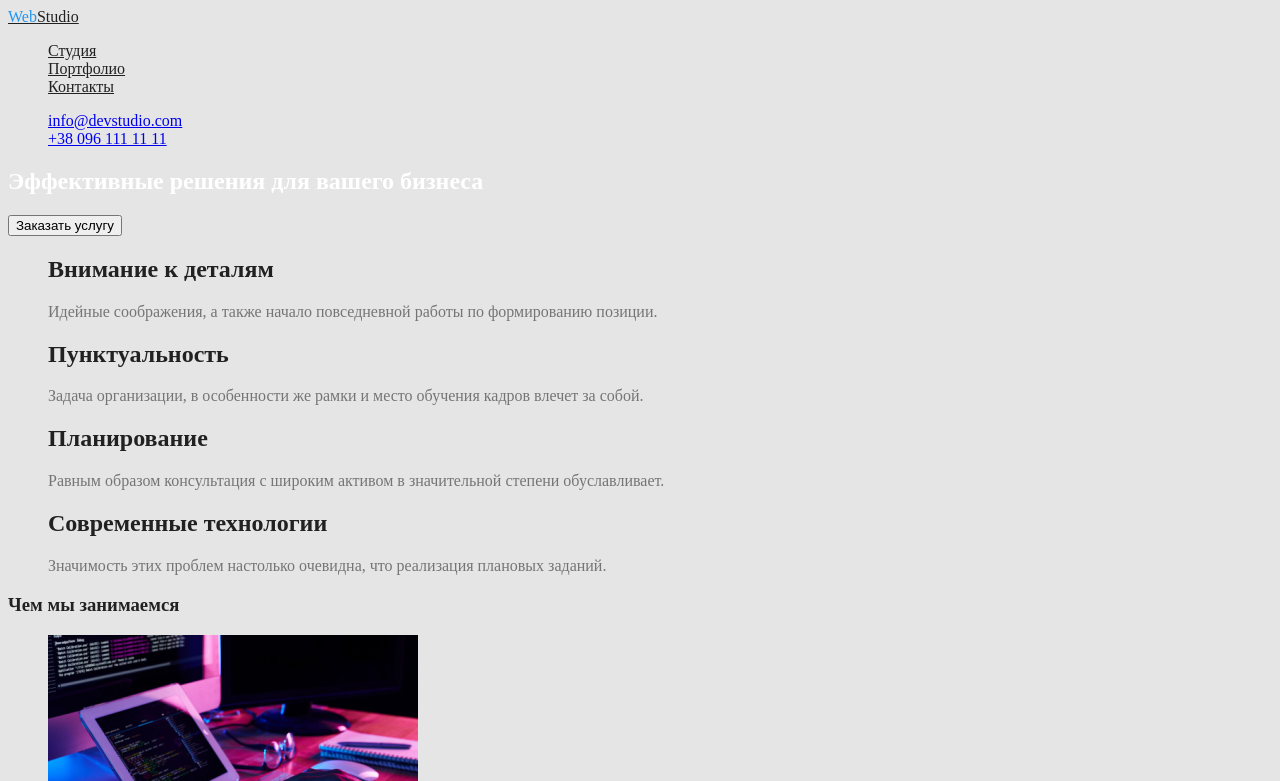
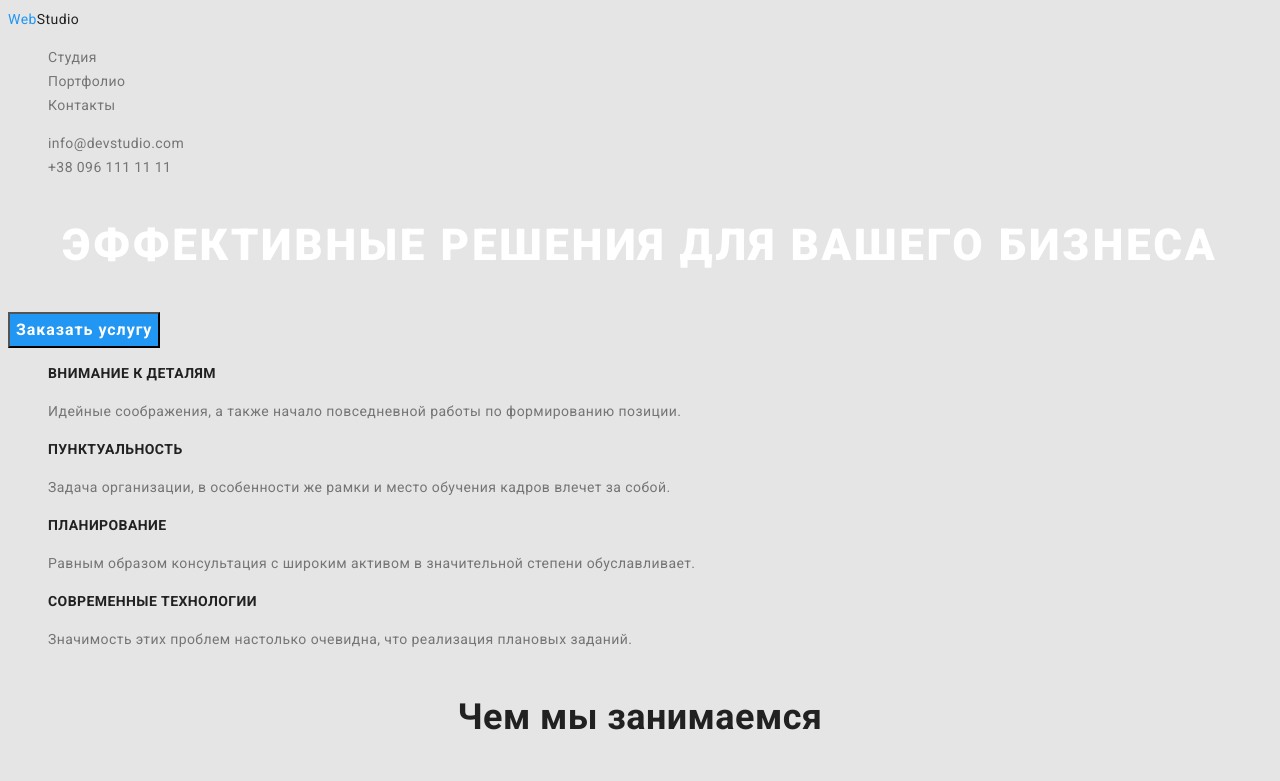
Before and after one commit to Tania-Tatula/goit-markup-hw-02, a plain HTML site: page index.html in a window 1280 px wide. Shown: the top 781 px of the page. Drawn offline with Linux system fonts and the light colour scheme.

Commit message:
додає стилі і ламає ссилки в меню

```diff
--- a/css/styles.css
+++ b/css/styles.css
@@ -1,3 +1,18 @@
+/* raleway-700 - latin_cyrillic */
+@font-face {
+    font-family: 'Raleway';
+    font-style: normal;
+    font-weight: 700;
+    src: url('../fonts/raleway-v18-latin_cyrillic-700.eot');
+    src: local(''),
+         url('../fonts/raleway/raleway-v18-latin_cyrillic-700.eot?#iefix') format('embedded-opentype'),
+         url('../fonts/raleway/raleway-v18-latin_cyrillic-700.woff2') format('woff2'),
+         url('../fonts/raleway/raleway-v18-latin_cyrillic-700.woff') format('woff'),
+         url('../fonts/raleway/raleway-v18-latin_cyrillic-700.ttf') format('truetype'),
+         url('../fonts/raleway/raleway-v18-latin_cyrillic-700.svg#Raleway') format('svg');
+  }
+
+
 /* колір акцент синій color: #2196F3; */
 /* колір меню чорний color: #212121 */
 /* колір телефону color: #757575 */
@@ -6,16 +21,104 @@
 /* колір тексту в футері
 255,255,255,0,6 */
 
+/* Roboto
+900
+700
+400
+500
+Raleway
+700*/
+
+
 :root {
     --primari-text-color: #757575;
     --title-text-color: #212121;
     --accent-color: #2196F3;
+    --title-page-color: #FFFFFF;
+    --bg-color: #E5E5E5;
+    --bg-dark-color: #2F303A;
 }
 
 body {
-    background-color: #E5E5E5;
+    font-family: "Roboto", sans-serif;
+    font-weight: 400;
+    font-size: 14px;
+    line-height: 1.71;
+    letter-spacing: 0.03em;
     color: var(--primari-text-color);
+    background-color: var(--bg-color);
+
 }
+
+
+/* стилі для всіх ссилок */
+.link {
+    color: inherit;
+    text-decoration: none;
+}
+
+    link:hover,
+    link:focus {
+    color: var(--accent-color);
+    }
+
+ /* стилі для кнопок */
+ .btn {
+
+    font-family: inherit;
+    font-weight: 700;
+    font-size: 16px;
+    line-height:1.87;
+    display: flex;
+    align-items: center;
+    text-align: center;
+    letter-spacing: 0.06em;
+    color: var(--title-page-color);
+    background-color: var(--accent-color);
+ }
+
+ /* стилі для меню */
+
+
+/* стилі для всіх заголовків  */
+.section-title {
+    color: var(--title-text-color);
+    font-weight: 700;
+    font-size: 36px;
+    line-height: 1.66;
+    text-align: center;
+}
+
+
+.section-title-mini {
+    font-size: 16px;
+    line-height: 1.187;
+    font-weight: 500;
+    text-align: center;
+    color: var(--title-text-color);
+}
+
+
+.section-title-caps {
+    font-weight: 700;
+    font-size: 14px;
+    line-height: 1.14x;
+    text-transform: uppercase;
+    color: var(--title-text-color);
+}
+
+
+ .page-title {
+    color: var(--title-page-color);
+    font-size: 44px;
+    font-weight: 900;
+    line-height: 1.36;
+    letter-spacing: 0.06em;
+    text-align: center;
+    text-transform: uppercase;
+ }
+
+
 
 .list {
     list-style: none;
@@ -27,24 +130,3 @@ body {
 .logotip {
     color: var(--accent-color);
 }
-
-/* site-nav */
-.site-nav .link {
-    color: var(--title-text-color);
-}
-
-
-.site-nav .link:hover,
-.site-nav .link:focus {
-    var(--title-text-color);
-}
-
-/* hero */
-.hero-title {
-color: #FFFFFF;
-}
-
-/* section */
-.section-title {
-    color: var(--title-text-color);
-}
--- a/index.html
+++ b/index.html
@@ -4,20 +4,22 @@
     <meta charset="UTF-8" />
     <meta name="viewport" content="width=device-width, initial-scale=1.0" />
     <title>WebStudio</title>
+    <link href="https://fonts.googleapis.com/css2?family=Roboto:wght@400;500;700;900&display=swap" rel="stylesheet">
     <link rel="stylesheet" href="./css/styles.css">
   </head>
   <body>
     <header>
-            <a href="./index.html" class="logo">
-                <span class="logotip">Web</span>Studio
-              </a>
+        <a href="studia"></a>
+            <a href="index.html#studia" class="logo link">
+                <span class="logotip link">Web</span>Studio
+        </a>
         <nav>
             <ul class="site-nav list">
                 <li>
-                    <a href="" class="link">Студия</a>
+                    <a href="index.html#studia" class="link">Студия</a>
               </li>
                 <li>
-                    <a href="" class="link">Портфолио</a>
+                    <a href="portfolio.html#portfolio" class="link">Портфолио</a>
               </li>
                 <li>
                     <a href="" class="link">Контакты</a>
@@ -28,19 +30,19 @@
 
       <ul class="list">
           <li>
-              <a href="mailto:info@devstudio.com">info@devstudio.com</a>
+              <a href="mailto:info@devstudio.com" class="link">info@devstudio.com</a>
           </li>
           <li>
-              <a href="tel:+380961111111">+38 096 111 11 11</a>
+              <a href="tel:+380961111111" class="link">+38 096 111 11 11</a>
         </li>
       </ul>
     </header>
 
     <main>
         <div>
-            <section class="hero">
-                <h1 class="hero-title">Эффективные решения для вашего бизнеса</h1>
-                    <button>
+            <section>
+                <h1 class="page-title">Эффективные решения для вашего бизнеса</h1>
+                    <button class="btn" type="button">
                         Заказать услугу
                     </button>
             </section>
@@ -49,19 +51,19 @@
         <section class="section">
             <ul class="list">
                 <li>
-                    <h2 class="section-title">Внимание к деталям</h2>
+                    <h2 class="section-title-caps">Внимание к деталям</h2>
                     <p>Идейные соображения, а также начало повседневной работы по формированию позиции.</p>
                 </li>
                 <li>
-                    <h2 class="section-title">Пунктуальность</h2>
+                    <h2 class="section-title-caps">Пунктуальность</h2>
                     <p>Задача организации, в особенности же рамки и место обучения кадров влечет за собой.</p>
                 </li>
                 <li>
-                    <h2 class="section-title">Планирование</h2>
+                    <h2 class="section-title-caps">Планирование</h2>
                     <p>Равным образом консультация с широким активом в значительной степени обуславливает.</p>
                 </li>
                 <li>
-                    <h2 class="section-title">Современные технологии</h2>
+                    <h2 class="section-title-caps">Современные технологии</h2>
                     <p>Значимость этих проблем настолько очевидна, что реализация плановых заданий.</p>
                 </li>
             </ul>
@@ -77,22 +79,22 @@
         </section>
 
         <section class="section">
-            <h2 class="section-title">Наша команда</h2>
+            <h3 class="section-title">Наша команда</h3>
             <ul class="list">
                 <li><img src="./images/product_designer.jpg" alt="Игорь Демьяненко Product Designer" width="270"/>
-                    <h3 class="section-title">Игорь Демьяненко</h3>
+                    <h3 class="section-title-mini">Игорь Демьяненко</h3>
                     <p lang="en">Product Designer</p>
                 </li>
                 <li><img src="./images/frontend_developer.jpg" alt="Ольга Репина Frontend Developer" width="270"/>
-                    <h3 class="section-title">Ольга Репина</h3>
+                    <h3 class="section-title-mini">Ольга Репина</h3>
                     <p lang="en">Frontend Developer</p>
                 </li>
                 <li><img src="./images/marketing.jpg" alt="Николай Тарасов Marketing" width="270"/>
-                    <h3 class="section-title">Николай Тарасов</h3>
+                    <h3 class="section-title-mini">Николай Тарасов</h3>
                     <p lang="en">Marketing</p>
                 </li>
                 <li><img src="./images/uidesigner.jpg" alt="Михаил Ермаков UI Designer" width="270"/>
-                    <h3 class="section-title">Михаил Ермаков</h3>
+                    <h3 class="section-title-mini">Михаил Ермаков</h3>
                     <p lang="en">UI Designer</p>
                 </li>
 
@@ -102,14 +104,15 @@
     </main>
 
 <footer>
-    <a href="">
-        <span>Web</span>Studio
-      </a>
+    <a href="studia"></a>
+        <a href="index.html#studia" class="logo link">
+        <span class="logotip link">Web</span>Studio
+    </a>
     <address>
         <ul class="list">
-            <li><a href="https://goo.gl/maps/6ceKZBEV4WaBG7hH8" target="blank" rel="noopener norefere">г. Киев, пр-т Леси Украинки, 26</a></li>
-            <li><a href="mailto:info@devstudio.com">info@devstudio.com</a> <br></li>
-            <li><a href="tel:+380961111111">+38 096 111 11 11</a></li>
+            <li><a href="https://goo.gl/maps/6ceKZBEV4WaBG7hH8" class="link" target="blank" rel="noopener norefere">г. Киев, пр-т Леси Украинки, 26</a></li>
+            <li><a href="mailto:info@devstudio.com" class="link">info@devstudio.com</a> <br></li>
+            <li><a href="tel:+380961111111" class="link">+38 096 111 11 11</a></li>
         </ul>
     </address>
 
```
Also changed, not shown: portfolio.html (+5 -3 lines), fonts/raleway/raleway-v18-latin_cyrillic-700.svg (added), fonts/raleway/raleway-v18-latin_cyrillic-700.ttf (added), fonts/raleway/raleway-v18-latin_cyrillic-700.woff (added), fonts/raleway/raleway-v18-latin_cyrillic-700.woff2 (added), 1 other file.
